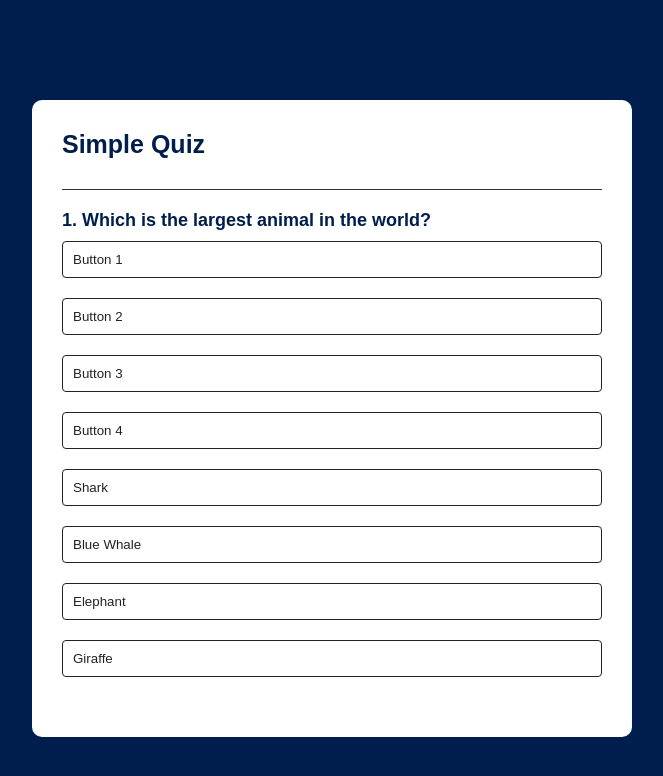
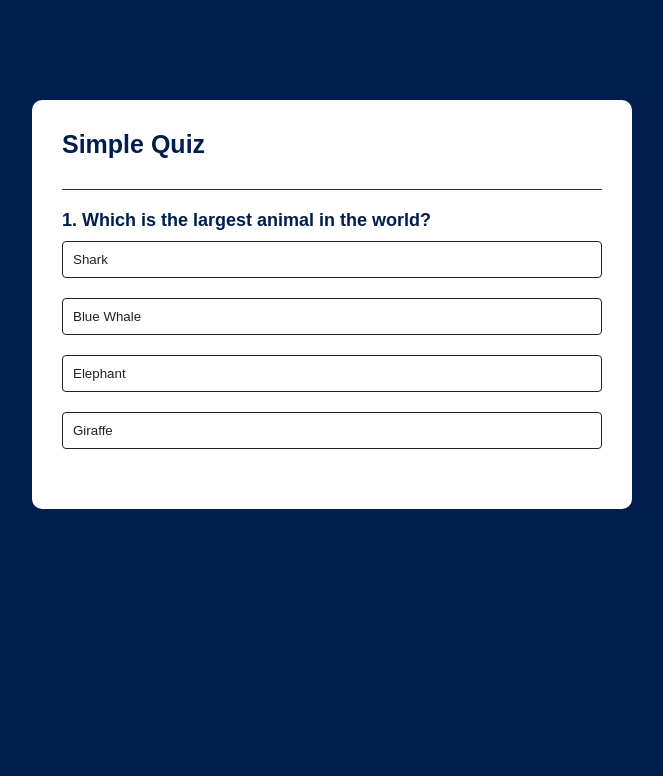
Before and after one commit to SwetaJaiswal9/Quiz-App, a plain HTML site: page index.html in a window 1280 px wide. Shown: the whole page, without its empty margins (308-971 px from the left). Drawn offline with Linux system fonts and the light colour scheme.

Commit message:
Update showQuestion function to answer selection and reset state logic

```diff
--- a/index.html
+++ b/index.html
@@ -1,18 +1,16 @@
 <!DOCTYPE html>
 <html lang="en">
   <head>
-    <meta charset="UTF-8">
-    <meta name="viewport" content="width=device-width, initial-scale=1.0">
+    <meta charset="UTF-8" />
+    <meta name="viewport" content="width=device-width, initial-scale=1.0" />
     <title>Quiz App</title>
-    <link rel="stylesheet" href="style.css">
+    <link rel="stylesheet" href="style.css" />
   </head>
   <body>
     <div class="app">
       <h1>Simple Quiz</h1>
       <div class="quiz">
-            <h2 id="question">
-                Question 1
-            </h2>
+        <h2 id="question">Question 1</h2>
         <div id="answer-buttons">
           <button class="btn">Button 1</button>
           <button class="btn">Button 2</button>
--- a/script.js
+++ b/script.js
@@ -1,40 +1,40 @@
 const questions = [
   {
     question: "Which is the largest animal in the world?",
-    answers:[
-        {text: "Shark", correct: false},
-        {text: "Blue Whale", correct: true},
-        {text: "Elephant", correct: false},
-        {text: "Giraffe", correct: false}
-    ]
+    answers: [
+      { text: "Shark", correct: false },
+      { text: "Blue Whale", correct: true },
+      { text: "Elephant", correct: false },
+      { text: "Giraffe", correct: false },
+    ],
   },
   {
     question: "Which is the smallest country in the world?",
-    answers:[
-        {text: "Vatican City", correct: true},
-        {text: "Bhutan", correct: false},
-        {text: "Nepal", correct: false},
-        {text: "Sri Lanka", correct: false}
-    ]
+    answers: [
+      { text: "Vatican City", correct: true },
+      { text: "Bhutan", correct: false },
+      { text: "Nepal", correct: false },
+      { text: "Sri Lanka", correct: false },
+    ],
   },
   {
     question: "Which is the largest desert in the world?",
-    answers:[
-        {text: "Kalahari", correct: false},
-        {text: "Gobi", correct: false},
-        {text: "Sahara", correct: false},
-        {text: "Antartica", correct: true}
-    ]
+    answers: [
+      { text: "Kalahari", correct: false },
+      { text: "Gobi", correct: false },
+      { text: "Sahara", correct: false },
+      { text: "Antartica", correct: true },
+    ],
   },
   {
     question: "Which is the smallest continent in the world?",
-    answers:[
-        {text: "Asia", correct: false},
-        {text: "Australia", correct: true},
-        {text: "Arctic", correct: false},
-        {text: "Africa", correct: false}
-    ]
-}
+    answers: [
+      { text: "Asia", correct: false },
+      { text: "Australia", correct: true },
+      { text: "Arctic", correct: false },
+      { text: "Africa", correct: false },
+    ],
+  },
 ];
 
 const questionElement = document.getElementById("question");
@@ -44,14 +44,14 @@ const nextButton = document.getElementById("next-btn");
 let currentQuestionIndex = 0;
 let score = 0;
 
-function startQuiz(){
+function startQuiz() {
   currentQuestionIndex = 0;
   score = 0;
   nextButton.innerHTML = "Next";
   showQuestion();
 }
 
-function showQuestion(){
+function showQuestion() {
   resetState();
   let currentQuestion = questions[currentQuestionIndex];
   let questionNo = currentQuestionIndex + 1;
@@ -61,11 +61,20 @@ function showQuestion(){
     button.innerHTML = answer.text;
     button.classList.add("btn");
     answerButtons.appendChild(button);
+    if (answer.correct) {
+      button.dataset.answer = answer.true;
+    }
+    button.addEventListener("click", selectAnswer);
   });
 }
 
-function resetState(){
-
+function resetState() {
+  nextButton.style.display = "none";
+  while (answerButtons.firstChild) {
+    answerButtons.removeChild(answerButtons.firstChild);
+  }
 }
 
+function selectAnswer() {}
+
 startQuiz();
```
Also changed, not shown: style.css (+10 -10 lines). Lines whose indentation alone changed are shown as unchanged.
